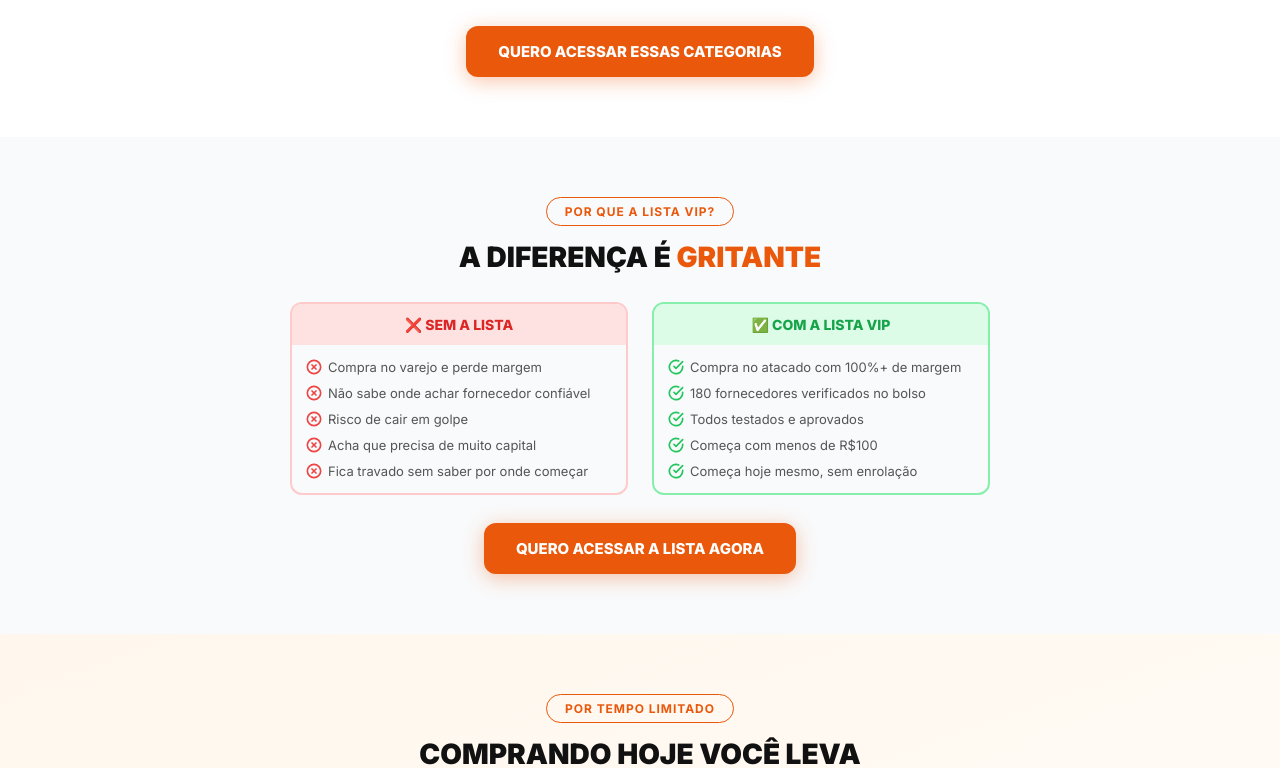
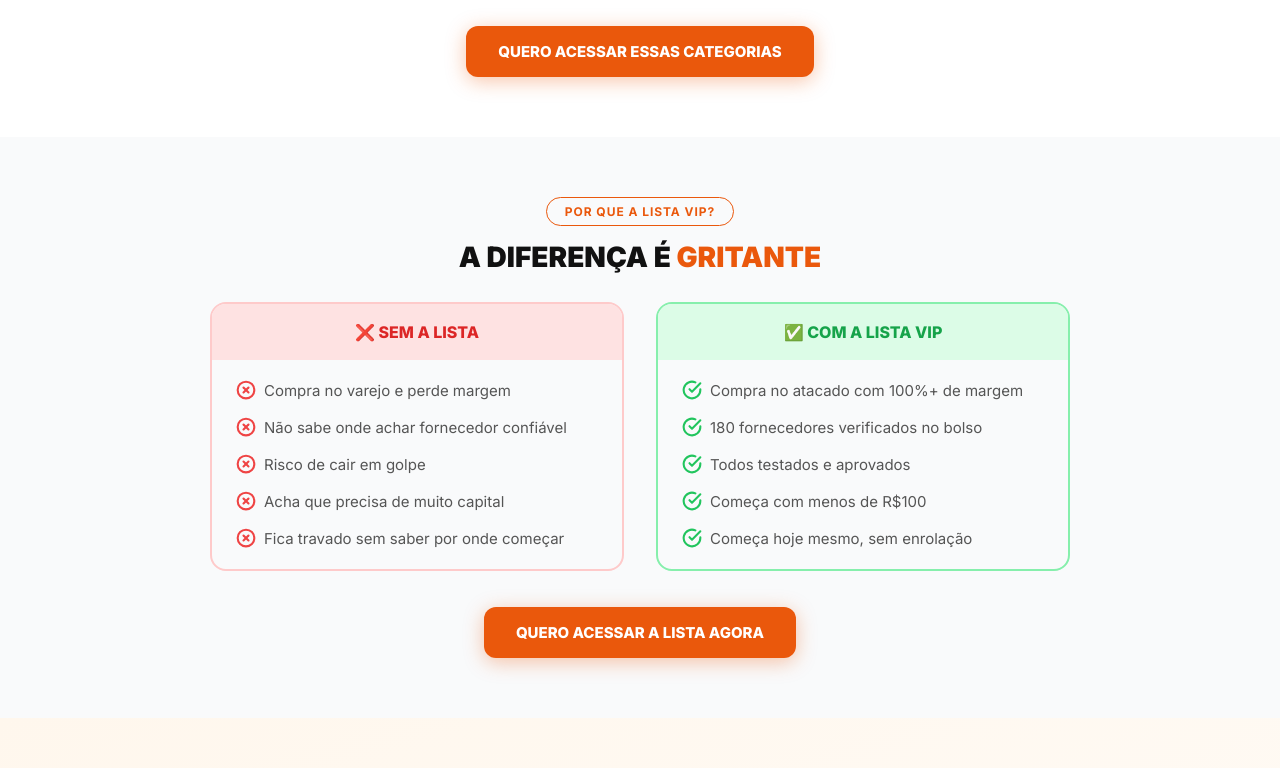
Before and after one commit to geisajanuariouba-cloud/fornecedor, a Next.js app: page / in a window 1280 px wide. Shown: the part 1346-2114 px from the top of the page. Built offline with nearby package versions, Linux system fonts and the light colour scheme; no server answers.

Commit message:
fix: remove sticky green bar, enlarge comparacao section

```diff
--- a/src/app/page.tsx
+++ b/src/app/page.tsx
@@ -361,23 +361,23 @@ export default function FornecedoresPage() {
         <div style={{ maxWidth:maxW, margin:"0 auto", textAlign:"center" }}>
           <div style={{ display:"inline-block", border:"1.5px solid #ea580c", borderRadius:"100px", padding:"6px 18px", fontSize:"12px", fontWeight:700, color:"#ea580c", letterSpacing:"0.08em", marginBottom:"14px" }}>POR QUE A LISTA VIP?</div>
           <h2 style={{ fontSize:isMobile?"20px":"28px", fontWeight:900, marginBottom:"28px", textTransform:"uppercase" }}>A DIFERENÇA É <span style={{color:"#ea580c"}}>GRITANTE</span></h2>
-          <div style={{ display:"grid", gridTemplateColumns:"1fr 1fr", gap:isMobile?"12px":"24px", maxWidth:"700px", margin:"0 auto 28px" }}>
-            <div style={{ border:"2px solid #fecaca", borderRadius:"12px", overflow:"hidden" }}>
-              <div style={{ background:"#fee2e2", padding:"12px", fontWeight:800, fontSize:isMobile?"12px":"14px", color:"#dc2626" }}>❌ SEM A LISTA</div>
-              <div style={{ padding:"14px", display:"flex", flexDirection:"column", gap:"10px" }}>
+          <div style={{ display:"grid", gridTemplateColumns:"1fr 1fr", gap:isMobile?"14px":"32px", maxWidth:"860px", margin:"0 auto 36px" }}>
+            <div style={{ border:"2px solid #fecaca", borderRadius:"16px", overflow:"hidden" }}>
+              <div style={{ background:"#fee2e2", padding:isMobile?"14px":"18px 24px", fontWeight:800, fontSize:isMobile?"13px":"16px", color:"#dc2626" }}>❌ SEM A LISTA</div>
+              <div style={{ padding:isMobile?"14px":"20px 24px", display:"flex", flexDirection:"column", gap:isMobile?"12px":"16px" }}>
                 {["Compra no varejo e perde margem","Não sabe onde achar fornecedor confiável","Risco de cair em golpe","Acha que precisa de muito capital","Fica travado sem saber por onde começar"].map(item => (
-                  <div key={item} style={{ display:"flex", alignItems:"flex-start", gap:"6px", textAlign:"left" }}>
-                    <IconX size={isMobile?14:16}/><span style={{ fontSize:isMobile?"11px":"13px", color:"#555" }}>{item}</span>
+                  <div key={item} style={{ display:"flex", alignItems:"flex-start", gap:"8px", textAlign:"left" }}>
+                    <IconX size={isMobile?16:20}/><span style={{ fontSize:isMobile?"13px":"15px", color:"#555", lineHeight:1.4 }}>{item}</span>
                   </div>
                 ))}
               </div>
             </div>
-            <div style={{ border:"2px solid #86efac", borderRadius:"12px", overflow:"hidden" }}>
-              <div style={{ background:"#dcfce7", padding:"12px", fontWeight:800, fontSize:isMobile?"12px":"14px", color:"#16a34a" }}>✅ COM A LISTA VIP</div>
-              <div style={{ padding:"14px", display:"flex", flexDirection:"column", gap:"10px" }}>
+            <div style={{ border:"2px solid #86efac", borderRadius:"16px", overflow:"hidden" }}>
+              <div style={{ background:"#dcfce7", padding:isMobile?"14px":"18px 24px", fontWeight:800, fontSize:isMobile?"13px":"16px", color:"#16a34a" }}>✅ COM A LISTA VIP</div>
+              <div style={{ padding:isMobile?"14px":"20px 24px", display:"flex", flexDirection:"column", gap:isMobile?"12px":"16px" }}>
                 {["Compra no atacado com 100%+ de margem","180 fornecedores verificados no bolso","Todos testados e aprovados","Começa com menos de R$100","Começa hoje mesmo, sem enrolação"].map(item => (
-                  <div key={item} style={{ display:"flex", alignItems:"flex-start", gap:"6px", textAlign:"left" }}>
-                    <IconCheck size={isMobile?14:16}/><span style={{ fontSize:isMobile?"11px":"13px", color:"#555" }}>{item}</span>
+                  <div key={item} style={{ display:"flex", alignItems:"flex-start", gap:"8px", textAlign:"left" }}>
+                    <IconCheck size={isMobile?16:20}/><span style={{ fontSize:isMobile?"13px":"15px", color:"#555", lineHeight:1.4 }}>{item}</span>
                   </div>
                 ))}
               </div>
@@ -594,13 +594,6 @@ export default function FornecedoresPage() {
       </div>
 
       <ExitIntentPopup isMobile={isMobile} />
-
-      {/* ── BARRA FIXA ── */}
-      <div style={{ position:"fixed", bottom:0, left:0, right:0, background:"#15803d", padding:"10px 16px", boxShadow:"0 -4px 16px rgba(0,0,0,0.25)", zIndex:50 }}>
-        <a href={CHECKOUT_URL} onClick={goToCheckout} style={{ width:"100%", maxWidth:isMobile?"480px":"600px", margin:"0 auto", display:"block", boxSizing:"border-box", textAlign:"center", textDecoration:"none", background:"#22c55e", color:"#fff", borderRadius:"8px", padding:"14px", fontSize:isMobile?"15px":"16px", fontWeight:800, textTransform:"uppercase", letterSpacing:"0.5px", fontFamily:"inherit", boxShadow:"0 2px 12px rgba(34,197,94,0.4)" }}>
-          QUERO ACESSAR OS 180 FORNECEDORES • R$37,90 →
-        </a>
-      </div>
     </div>
   );
 }
```
